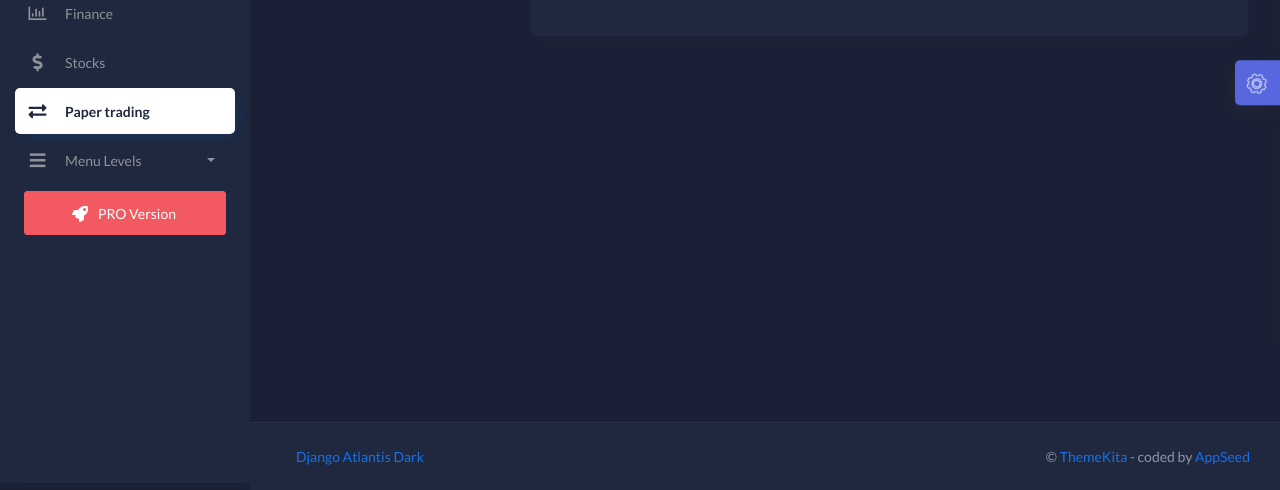
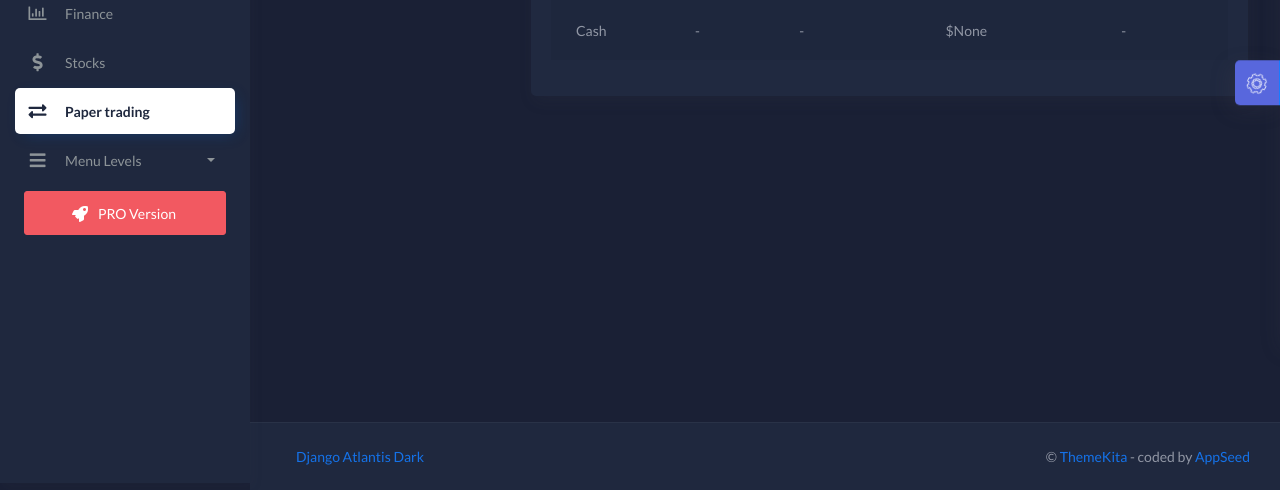
Before and after one commit to ScalpTrading/myPortfolio2, a Django app: page /paper_trading in a window 1280 px wide. Shown: the part 317-807 px from the top of the page. Run offline with Django 3.2, Linux system fonts and the light colour scheme; a user stored in the database is signed in; data comes from the database, SQL or seed files in the repository; both versions use the stored data as it was after the commit; data that the repository does not hold is empty; some libraries are stand-ins or nearby versions.

Commit message:
Added cash balance for holdings page

```diff
--- a/app/views.py
+++ b/app/views.py
@@ -793,20 +793,23 @@
 
         holdings = zip(holdings_symbols, holdings_quantities, holdings_totals, holdings_latestPrices, value_changes)
 
+        # Obtain user's current cash balance
+        cash_balance = Cash.objects.get(user=user).cash_balance
 
-    # TODO: Get current value of holdings
-    # Add additional column for current % weight for each symbol?
 
-    #Other: remove 'cash balance' on paper trading page
-    # Other: Holdings page, on click go to quote page for symbol
+    # TODO: Add additional column for current % weight for each symbol?
+
+    # TODO: Holdings page, on click go to quote page for symbol
 
     except:
         holdings = None
+        cash_balance = None
 
     context = {
         "segment": "paper_trading",
         "usr_watchlist": usr_watchlist,
         "holdings": holdings,
+        "cash_balance": cash_balance,
 
     }
 
--- a/core/templates/paper_trading.html
+++ b/core/templates/paper_trading.html
@@ -93,9 +93,15 @@
         							{% else %}
         								<td class="text-danger">${{value_change}}</td>
         							{% endif %}
-
                     </tr>
                     {% endfor %}
+                    <tr>
+                      <td>Cash</td>
+                      <td>-</td>
+                      <td>-</td>
+                      <td>${{cash_balance}}</td>
+                      <td>-</td>
+                    </tr>
                   </tbody>
                 </table>
 
```
Also changed, not shown: db.sqlite3.
